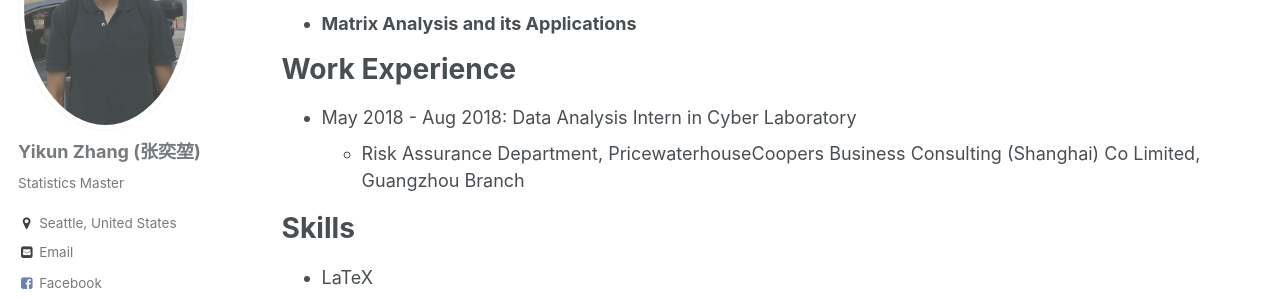
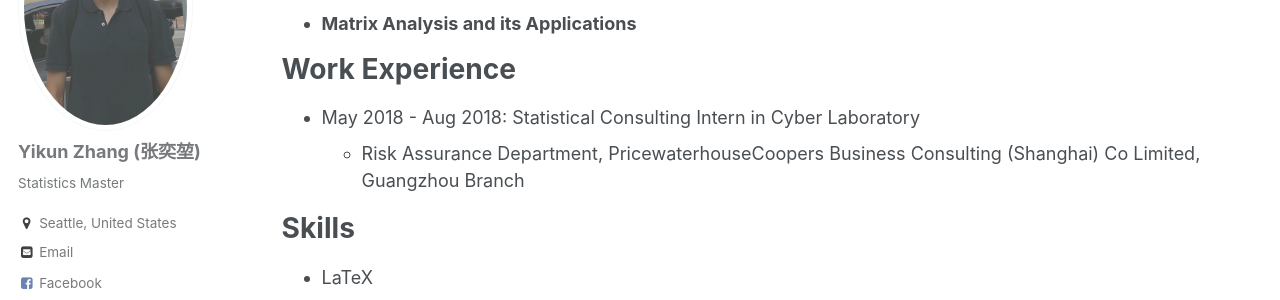
Before and after one commit to zhangyk8/zhangyk8.github.io, a Jekyll site: the page built from _pages/cv.md, in a window 1280 px wide and 900 px high, scrolled down 689 px. Shown: the part 153-453 px from the top of the window. Built offline with Jekyll 4.4.1, drawn with Linux system fonts in a browser that asks for light colours.

Commit message:
Update cv.md

```diff
--- a/_pages/cv.md
+++ b/_pages/cv.md
@@ -33,7 +33,7 @@ Teaching Experience
 
 Work Experience
 ======
-* May 2018 - Aug 2018: Data Analysis Intern in Cyber Laboratory
+* May 2018 - Aug 2018: Statistical Consulting Intern in Cyber Laboratory
   * Risk Assurance Department, PricewaterhouseCoopers Business Consulting (Shanghai) Co Limited, Guangzhou Branch
 
 Skills
```
